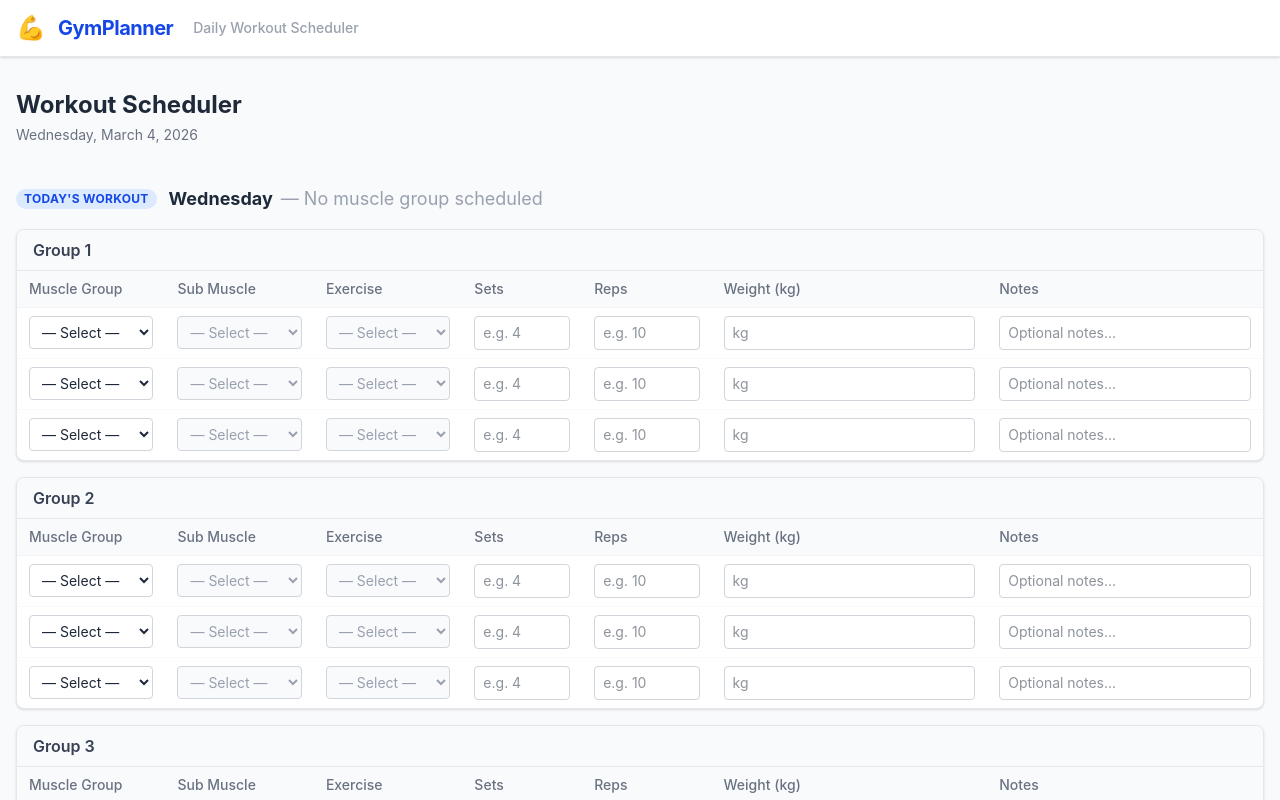
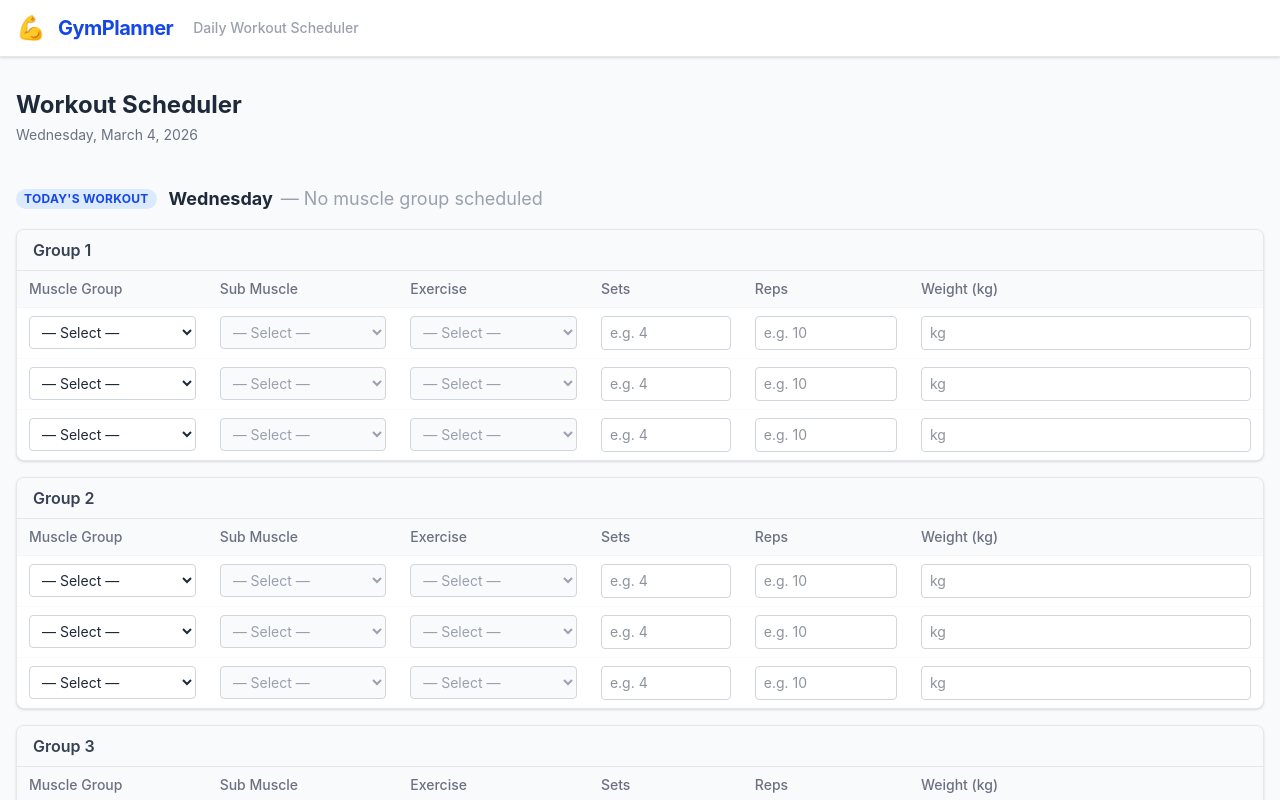
Before and after one commit to PerspicaciousGuy/GymPlanner, a React (Vite) app: page / in a window 1280 px wide. Shown: the top 800 px of the page. Built offline with nearby package versions, Linux system fonts and the light colour scheme.

Commit message:
Remove Notes column from exercise groups

```diff
--- a/src/components/ExerciseGroup.jsx
+++ b/src/components/ExerciseGroup.jsx
@@ -1,6 +1,6 @@
 import ExerciseRow from './ExerciseRow';
 
-const COLS = ['Muscle Group', 'Sub Muscle', 'Exercise', 'Sets', 'Reps', 'Weight (kg)', 'Notes'];
+const COLS = ['Muscle Group', 'Sub Muscle', 'Exercise', 'Sets', 'Reps', 'Weight (kg)'];
 
 /**
  * ExerciseGroup — one group card with 3 exercise rows.
--- a/src/components/ExerciseRow.jsx
+++ b/src/components/ExerciseRow.jsx
@@ -8,14 +8,14 @@ const inputCls =
 
 /**
  * ExerciseRow — one full row of the exercise table.
- * Columns: Muscle Group | Sub Muscle | Exercise | Sets | Reps | Weight | Notes
+ * Columns: Muscle Group | Sub Muscle | Exercise | Sets | Reps | Weight
  *
  * Props:
- *   row      – { muscle, subMuscle, exercise, sets, reps, weight, notes }
+ *   row      – { muscle, subMuscle, exercise, sets, reps, weight }
  *   onChange – (updatedRow) => void
  */
 export default function ExerciseRow({ row, onChange }) {
-  const { muscle, subMuscle, exercise, sets, reps, weight, notes } = row;
+  const { muscle, subMuscle, exercise, sets, reps, weight } = row;
 
   const subMuscles = muscle ? Object.keys(exerciseDatabase[muscle]) : [];
   const exercises = muscle && subMuscle ? exerciseDatabase[muscle][subMuscle] : [];
@@ -119,16 +119,6 @@ export default function ExerciseRow({ row, onChange }) {
         />
       </td>
 
-      {/* Notes */}
-      <td className="px-3 py-2">
-        <input
-          type="text"
-          value={notes}
-          onChange={(e) => set({ notes: e.target.value })}
-          placeholder="Optional notes…"
-          className={inputCls}
-        />
-      </td>
     </tr>
   );
 }
--- a/src/utils/storage.js
+++ b/src/utils/storage.js
@@ -23,7 +23,7 @@ export function saveSchedule(schedule) {
 
 // ─── Per-row / group defaults ─────────────────────────────────
 export function defaultRow() {
-  return { muscle: '', subMuscle: '', exercise: '', sets: '', reps: '', weight: '', notes: '' };
+  return { muscle: '', subMuscle: '', exercise: '', sets: '', reps: '', weight: '' };
 }
 
 export function defaultGroup() {
```
